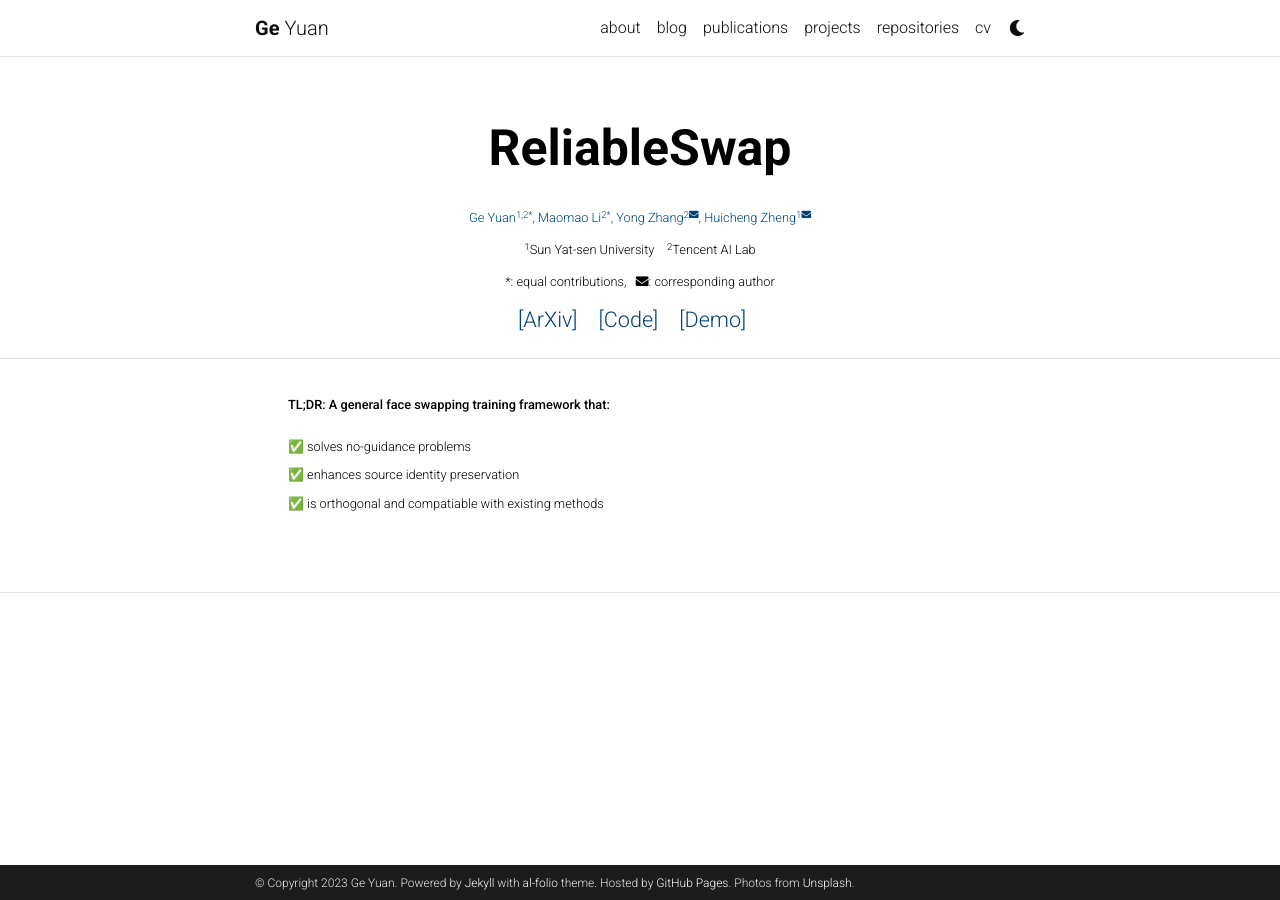
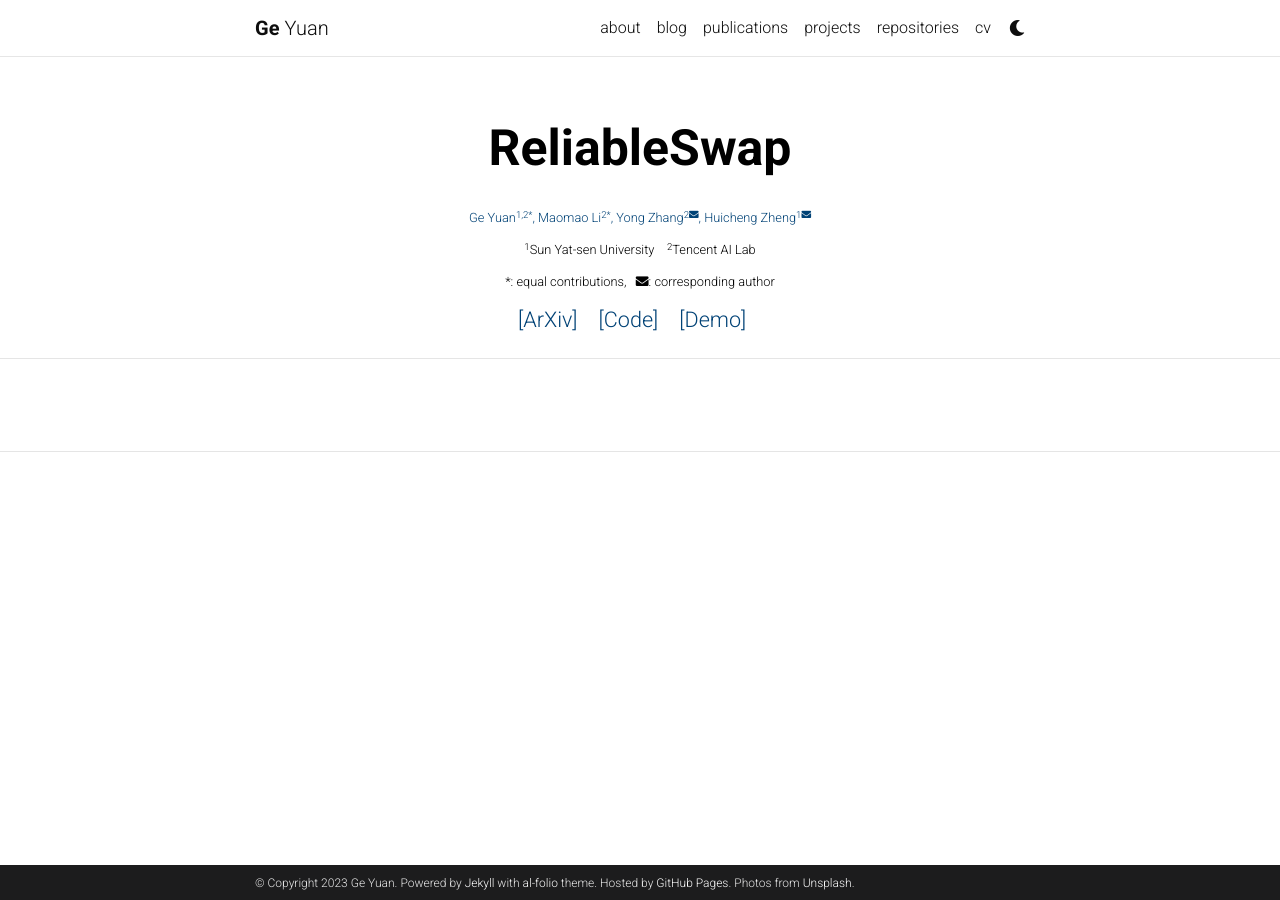
Before and after one commit to ygtxr1997/gavinyuan, a Jekyll site: the page built from _projects/2023_test.md, in a window 1280 px wide. Built offline with Jekyll 4.4.1, drawn with Linux system fonts in a browser that asks for light colours; comment, search, counter and statistics services are not loaded; a style sheet for code colours, icons or effects is not loaded.

Commit message:
update: projects

```diff
--- a/_projects/2023_test.md
+++ b/_projects/2023_test.md
@@ -40,12 +40,4 @@ links:
   - name: "Demo"
     url: "https://huggingface.com"
 
-bibliography: 2023-02-03-.bib
 ---
-
-
-**TL;DR: A general face swapping training framework that:**
-
-✅ solves no-guidance problems <br>
-✅ enhances source identity preservation <br>
-✅ is orthogonal and compatiable with existing methods <br>
```
